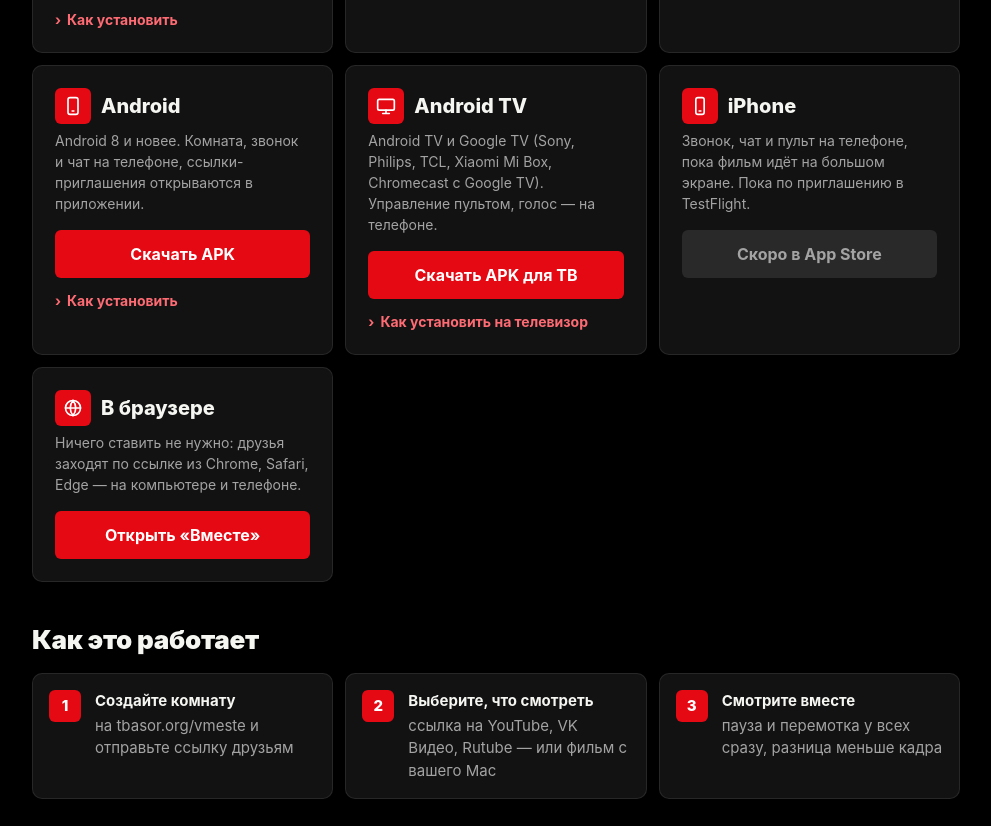
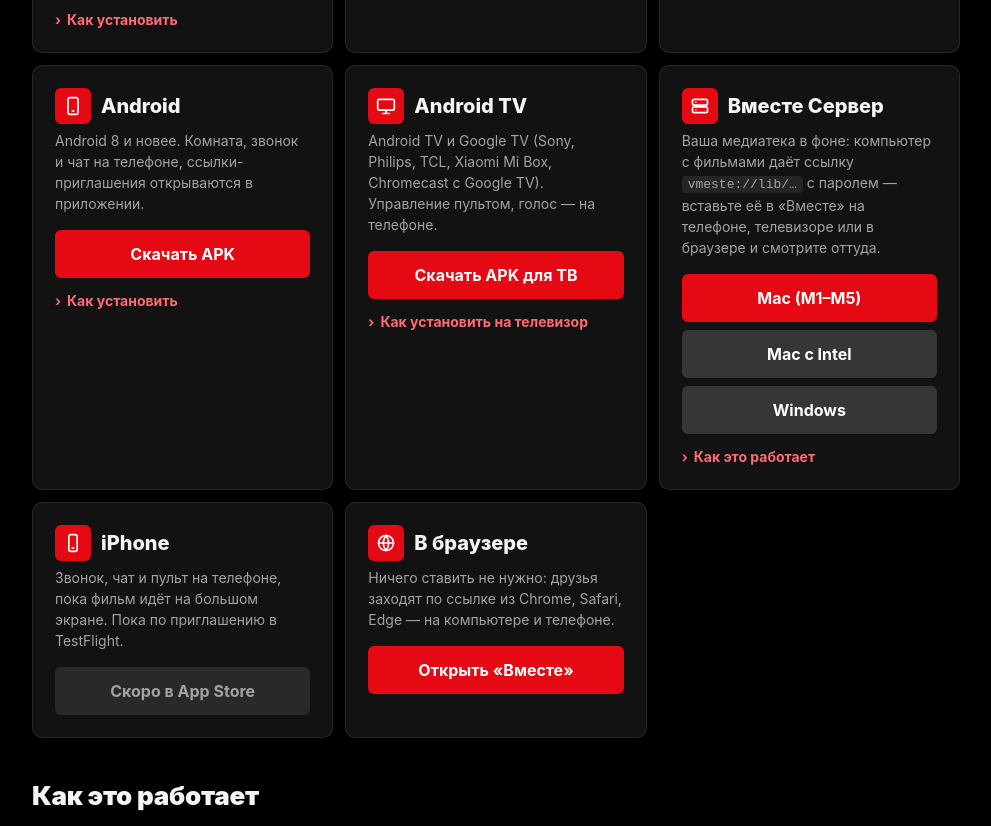
Before and after one commit to Tbasor/vmeste-download, a plain HTML site: page index.html in a window 1280 px wide. Shown: the part 922-1748 px from the top of the page, without its empty margins (144-1135 px from the left). Drawn offline with Linux system fonts and the light colour scheme.

Commit message:
Вместе 1.0.6

```diff
--- a/index.html
+++ b/index.html
@@ -156,6 +156,22 @@
         </ol>
       </details>
     </div>
+    <div class="card" id="card-server">
+      <h2><span class="ic"><svg viewBox="0 0 24 24" fill="none" stroke="#fff" stroke-width="2" stroke-linecap="round" stroke-linejoin="round"><rect x="3" y="4" width="18" height="7" rx="2"/><rect x="3" y="13" width="18" height="7" rx="2"/><path d="M7 7.5h.01M7 16.5h.01"/></svg></span>Вместе Сервер</h2>
+      <p>Ваша медиатека в фоне: компьютер с фильмами даёт ссылку <code>vmeste://lib/…</code> с паролем — вставьте её в «Вместе» на телефоне, телевизоре или в браузере и смотрите оттуда.</p>
+      <a class="btn" href="https://github.com/Tbasor/vmeste-download/releases/latest/download/VmesteServer-AppleSilicon.dmg">Mac (M1–M5)</a>
+      <a class="btn ghost" href="https://github.com/Tbasor/vmeste-download/releases/latest/download/VmesteServer-Intel.dmg">Mac с Intel</a>
+      <a class="btn ghost" href="https://github.com/Tbasor/vmeste-download/releases/latest/download/VmesteServer-Setup.exe">Windows</a>
+      <details>
+        <summary>Как это работает</summary>
+        <ol>
+          <li>Установите «Вместе Сервер» на компьютер, где лежат фильмы, выберите папки и задайте пароль.</li>
+          <li>Скопируйте ссылку <code>vmeste://lib/…</code> из окна или из значка в трее.</li>
+          <li>В «Вместе» вставьте её в поле «Код комнаты или ссылка», введите пароль — появится список фильмов.</li>
+          <li>Фильм идёт напрямую с вашего компьютера; можно позвать друзей в ту же комнату.</li>
+        </ol>
+      </details>
+    </div>
     <div class="card" id="card-iphone">
       <h2><span class="ic"><svg viewBox="0 0 24 24" fill="none" stroke="#fff" stroke-width="2" stroke-linecap="round" stroke-linejoin="round"><rect x="7" y="2" width="10" height="20" rx="2.5"/><path d="M11 18h2"/></svg></span>iPhone</h2>
       <p>Звонок, чат и пульт на телефоне, пока фильм идёт на большом экране. Пока по приглашению в TestFlight.</p>
```
